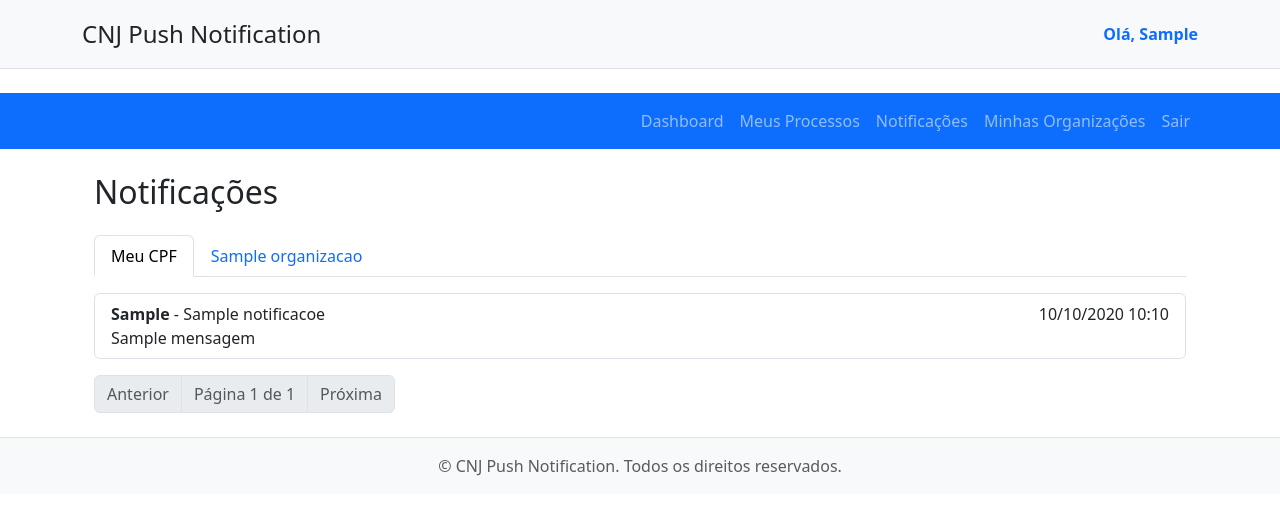
After one commit to HelderVieira/cnj_push_notfication, a Django app: page /notificacoes/ in a window 1280 px wide. The commit adds this page. Shown: the top 515 px of the page. Run offline with Django 5.2, Linux system fonts and the light colour scheme; a user stored in the database is signed in; tables that the repository leaves empty hold one stand-in row (values such as "Sample post"); a database or web service that is not in the repository returns one stand-in record (values such as "Sample title"); some libraries are stand-ins or nearby versions.

Commit message:
feat: add notifications page with tabbed view for personal and organization processes

```diff
--- a/templates/partials/_nav.html
+++ b/templates/partials/_nav.html
@@ -12,6 +12,9 @@
           </li>
           <li class="nav-item">
             <a class="nav-link" href="{% url 'meus_processos' %}">Meus Processos</a>
+          </li>
+          <li class="nav-item">
+            <a class="nav-link" href="{% url 'notificacoes' %}">Notificações</a>
           </li>
           <li class="nav-item">
             <a class="nav-link" href="{% url 'lista_organizacoes' %}">Minhas Organizações</a>
--- /dev/null
+++ b/templates/website/notificacoes.html
@@ -0,0 +1,48 @@
+{% extends 'base.html' %}
+{% block title %}Notificações{% endblock %}
+
+{% block content %}
+<div class="container mt-4">
+    <h2 class="mb-4">Notificações <span class="htmx-indicator spinner-border spinner-border-sm" role="status" aria-hidden="true"></span></h2>
+    <ul class="nav nav-tabs mb-3" id="notificacoesTabs">
+        <li class="nav-item">
+            <a class="nav-link {% if active_tab == 'cpf' %}active{% endif %}" href="?tab=cpf">Meu CPF</a>
+        </li>
+        {% for org in organizacoes %}
+            <li class="nav-item">
+                <a class="nav-link {% if active_tab == 'org_'|add:org.id|stringformat:'s' %}active{% endif %}" href="?tab=org_{{ org.id }}">{{ org.nome }}</a>
+            </li>
+        {% endfor %}
+    </ul>
+    {% if page_obj.object_list %}
+        <div class="list-group mb-3">
+            {% for notificacao in page_obj.object_list %}
+                <div class="list-group-item">
+                    <div class="d-flex w-100 justify-content-between">
+                        <span><strong>{{ notificacao.numero_processo }}</strong> - {{ notificacao.titulo|default:'Notificação' }}</span>
+                        <span>{{ notificacao.data|date:"d/m/Y H:i" }}</span>
+                    </div>
+                    <div>{{ notificacao.mensagem|default:notificacao.descricao }}</div>
+                </div>
+            {% endfor %}
+        </div>
+        <nav aria-label="Paginação">
+            <ul class="pagination">
+                {% if page_obj.has_previous %}
+                    <li class="page-item"><a class="page-link" href="?tab={{ active_tab }}&page={{ page_obj.previous_page_number }}">Anterior</a></li>
+                {% else %}
+                    <li class="page-item disabled"><span class="page-link">Anterior</span></li>
+                {% endif %}
+                <li class="page-item disabled"><span class="page-link">Página {{ page_obj.number }} de {{ page_obj.paginator.num_pages }}</span></li>
+                {% if page_obj.has_next %}
+                    <li class="page-item"><a class="page-link" href="?tab={{ active_tab }}&page={{ page_obj.next_page_number }}">Próxima</a></li>
+                {% else %}
+                    <li class="page-item disabled"><span class="page-link">Próxima</span></li>
+                {% endif %}
+            </ul>
+        </nav>
+    {% else %}
+        <div class="alert alert-info">Nenhuma notificação encontrada para esta aba.</div>
+    {% endif %}
+</div>
+{% endblock %}
--- a/templates/website/processo_detail.html
+++ b/templates/website/processo_detail.html
@@ -37,14 +37,14 @@
                 <div class="card-body p-0">
                     <ul class="list-group list-group-flush">
                         {% for movimento in movimentacoes reversed %}
-                            <li class="list-group-item">
+                            <li class="list-group-item {% if forloop.counter|divisibleby:2 %} bg-light {% endif %}">
                                 <div class="d-flex w-100 justify-content-between">
                                     <span>{{ movimento.codigo }} - {{ movimento.nome }}
                                         {% if movimento.complementosTabelados %}
                                         - {{ movimento.complementosTabelados.0.descricao }}: <strong>{{ movimento.complementosTabelados.0.nome }}</strong>
                                         {% endif %}
                                     </span>
-                                    <span class="text-muted">{{ movimento.dataHora|date:"d/m/Y H:i" }}</span>
+                                    <span>{{ movimento.dataHora|date:"d/m/Y H:i" }}</span>
                                 </div>
                             </li>
                         {% endfor %}
--- a/website/urls.py
+++ b/website/urls.py
@@ -10,6 +10,7 @@ urlpatterns = [
 
     # Meus Processos
     path('meus-processos/', views.meus_processos_view, name='meus_processos'),
+    path('notificacoes/', views.notificacoes_view, name='notificacoes'),
     path('meus-processos/adicionar/', views.adicionar_processo_view, name='adicionar_processo'),
     path('meus-processos/<int:processo_id>/excluir/', views.excluir_processo_monitorado_view, name='excluir_processo_monitorado'),
     path('meus-processos/<int:processo_id>/excluir/org/<int:org_id>/', views.excluir_processo_monitorado_view, name='excluir_processo_monitorado_org'),
--- a/website/views.py
+++ b/website/views.py
@@ -73,6 +73,60 @@ def meus_processos_view(request):
         'page_size': page_size,
     }
     return render(request, 'website/meus_processos.html', context)
+
+@login_required
+def notificacoes_view(request):
+    user = request.user
+
+    try:
+        page_size = int(request.GET.get('page_size', 10))
+        if page_size not in [10, 25, 50, 100]:
+            page_size = 10
+    except (ValueError, TypeError):
+        page_size = 10
+
+    active_tab = request.GET.get('tab', 'cpf')
+    notificacoes_list = []
+    processos_numeros = []
+
+    if active_tab == 'cpf':
+        processos_numeros = list(user.processos_monitorados.values_list('numero_processo', flat=True))
+    elif active_tab.startswith('org_'):
+        try:
+            org_id = int(active_tab.split('_')[1])
+            if Vinculo.objects.filter(usuario=user, organizacao_id=org_id).exists():
+                org = Organizacao.objects.get(id=org_id)
+                processos_numeros = list(org.processos_monitorados.values_list('numero_processo', flat=True))
+        except (ValueError, Organizacao.DoesNotExist):
+            processos_numeros = []
+
+    # Buscar notificações no MongoDB
+    notificacoes = []
+    if processos_numeros:
+        try:
+            client = MongoClient(settings.MONGODB_URI)
+            db = client[settings.MONGODB_DB_NAME]
+            notificacoes_collection = db["notificacoes"]
+            notificacoes = list(notificacoes_collection.find({"numero_processo": {"$in": processos_numeros}}).sort("data", -1))
+        except (PyMongoError, Exception) as e:
+            print(f"Erro ao buscar notificações: {e}")
+            notificacoes = []
+
+    paginator = Paginator(notificacoes, page_size)
+    page_number = request.GET.get('page')
+    page_obj = paginator.get_page(page_number)
+
+    vinculos = Vinculo.objects.filter(usuario=user).select_related('organizacao')
+    organizacoes = [v.organizacao for v in vinculos]
+
+    context = {
+        'organizacoes': organizacoes,
+        'page_obj': page_obj,
+        'active_tab': active_tab,
+        'page_size': page_size,
+    }
+    return render(request, 'website/notificacoes.html', context)
+
 
 @login_required
 def adicionar_processo_view(request):
```
